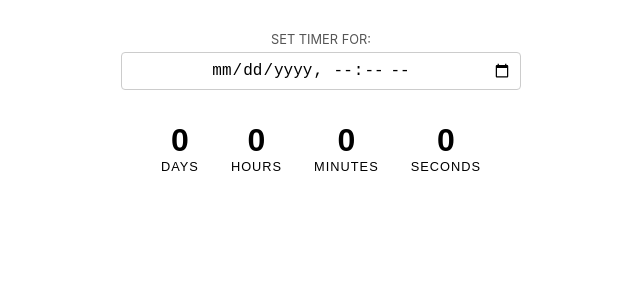
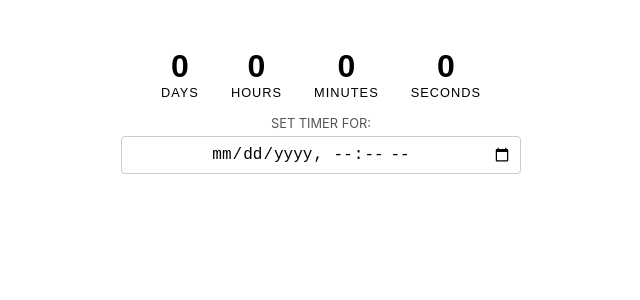
Before and after one commit to karsonbwoy/countdown-timer, a React (Create React App) app: page / in a window 1280 px wide. Shown: the top 300 px of the page, without its empty margins (319-959 px from the left). Built offline with nearby package versions, Linux system fonts and the light colour scheme.

Commit message:
Add saving date to localstorage and information when time is over

```diff
--- /dev/null
+++ b/src/Components/Countdown.js
@@ -0,0 +1,25 @@
+export default function Countdown({ timeRemaining }) {
+    if(!timeRemaining){
+        return (<div className="time-over">Time is up!</div>)
+    }
+    return(
+        <div className="countdown-container">
+            <div className="time-block">
+                <div className="time">{timeRemaining.days}</div>
+                <div className="label">Days</div>
+            </div>
+            <div className="time-block">
+                <div className="time">{timeRemaining.hours}</div>
+                <div className="label">Hours</div>
+            </div>
+            <div className="time-block">
+                <div className="time">{timeRemaining.minutes}</div>
+                <div className="label">Minutes</div>
+            </div>
+            <div className="time-block">
+                <div className="time">{timeRemaining.seconds}</div>
+                <div className="label">Seconds</div>
+            </div>
+            </div>
+    );
+}
--- a/src/Components/Timer.css
+++ b/src/Components/Timer.css
@@ -17,8 +17,16 @@
 
   }
 
-  .label {
+  .label, .time-over {
     font-size: 0.8rem;
     text-transform: uppercase;
     letter-spacing: 1px;
   }
+
+  .time-over{
+    text-align: center;
+    font-weight: bold;
+    letter-spacing: 1rem;
+    font-size: 2rem;
+    color: rgb(100, 92, 81);
+  }
--- a/src/Components/Timer.js
+++ b/src/Components/Timer.js
@@ -1,6 +1,7 @@
 import { useState, useEffect } from "react";
 import './Timer.css'
 import TimerInput from "./TimerInput.js";
+import Countdown from "./Countdown.js";
 export default function Timer() {
 
     const [timeRemaining, setTimeRemaining] = useState({
@@ -9,12 +10,20 @@ export default function Timer() {
         minutes: 0,
         seconds: 0
     })
+    const [targetDate, setTargetDate] = useState(
+        localStorage.getItem('targetDate') || ''
+        )
 
-    const [targetDate, setTargetDate] = useState()
+    function saveDate(targetDate) {
+        localStorage.setItem('targetDate', targetDate)
+    }
+
+    useEffect(() => saveDate(targetDate),[targetDate])
 
     useEffect(() => {
         const calculateTimeRemaining = () => {
-            if (!targetDate) {
+            if (!targetDate || isNaN(Date.parse(targetDate))) {
+                console.log('target date undefined');
                 return null;
             }
             const convertedDate = new Date(targetDate)
@@ -26,7 +35,7 @@ export default function Timer() {
             const minutes = Math.floor((distance % (1000 * 60 * 60)) / (1000 * 60));
             const seconds = Math.floor((distance % (1000 * 60)) / 1000);
 
-            setTimeRemaining({days, hours, minutes, seconds})
+            setTimeRemaining(distance<0 ? false :{days, hours, minutes, seconds})
         }
 
         calculateTimeRemaining();
@@ -42,25 +51,8 @@ export default function Timer() {
 
     return (
         <>
-            <TimerInput onChange = {handleChange}></TimerInput>
-            <div className="countdown-container">
-            <div className="time-block">
-                <div className="time">{timeRemaining.days}</div>
-                <div className="label">Days</div>
-            </div>
-            <div className="time-block">
-                <div className="time">{timeRemaining.hours}</div>
-                <div className="label">Hours</div>
-            </div>
-            <div className="time-block">
-                <div className="time">{timeRemaining.minutes}</div>
-                <div className="label">Minutes</div>
-            </div>
-            <div className="time-block">
-                <div className="time">{timeRemaining.seconds}</div>
-                <div className="label">Seconds</div>
-            </div>
-            </div>
+            <Countdown timeRemaining = {timeRemaining}/>
+            <TimerInput onChange = {handleChange} value = {targetDate}></TimerInput>
         </>
       );
 }
--- a/src/Components/TimerInput.js
+++ b/src/Components/TimerInput.js
@@ -1,6 +1,6 @@
 import './TimerInput.css'
 
-export default function TimerInput({ onChange }) {
+export default function TimerInput({ onChange, value }) {
     return (
         <div className="timer-input-container">
             <label htmlFor='target-time-input' className='timer-input-label'>
@@ -9,6 +9,7 @@ export default function TimerInput({ onChange }) {
             <input type="datetime-local"
                 id="target-time-input"
                 className ='timer-input-field'
+                value = {value}
                 onChange = {e => onChange(e.target.value)}>
             </input>
         </div>
```
